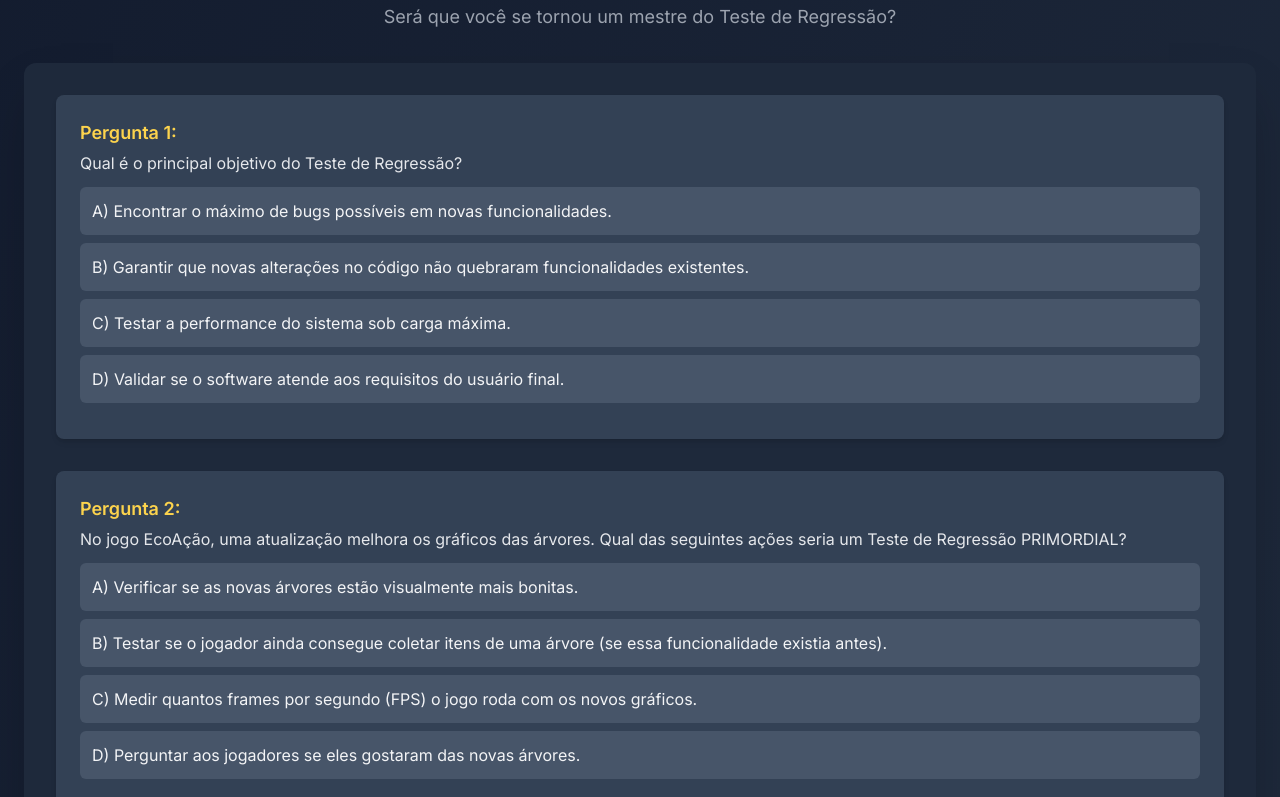
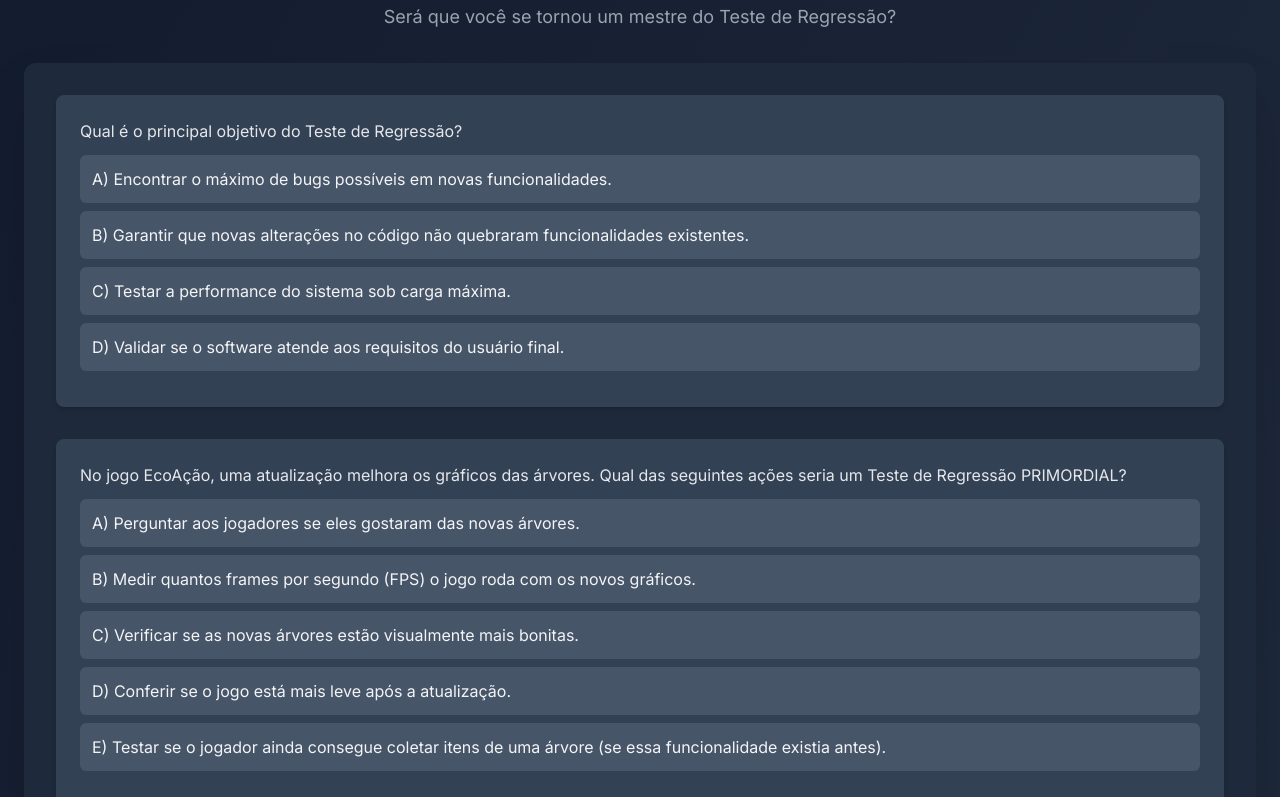
Before and after one commit to ivad-passos/snake_simulation, a plain HTML site: page index.html in a window 1280 px wide. Shown: the part 1523-2320 px from the top of the page. Drawn offline with nearby package versions, Linux system fonts and the light colour scheme.

Commit message:
Add files via upload

```diff
--- a/index.html
+++ b/index.html
@@ -138,7 +138,6 @@
             <p class="text-center text-lg text-gray-400 mb-8 max-w-3xl mx-auto">Será que você se tornou um mestre do Teste de Regressão?</p>
             <div class="bg-slate-800 p-8 rounded-xl shadow-2xl space-y-8">
                 <div class="bg-slate-700 p-6 rounded-lg shadow-md">
-                    <h4 class="text-lg font-semibold text-amber-300 mb-1">Pergunta 1:</h4>
                     <p class="text-gray-200 mb-3">Qual é o principal objetivo do Teste de Regressão?</p>
                     <div class="space-y-2" id="quiz1_options">
                         <button data-correct="false" onclick="checkAnswer(this, 'quiz1')" class="block w-full text-left bg-slate-600 hover:bg-slate-500 p-3 rounded-md transition-colors">A) Encontrar o máximo de bugs possíveis em novas funcionalidades.</button>
@@ -149,13 +148,13 @@
                     <p id="quiz1_feedback" class="mt-3 text-sm"></p>
                 </div>
                 <div class="bg-slate-700 p-6 rounded-lg shadow-md">
-                    <h4 class="text-lg font-semibold text-amber-300 mb-1">Pergunta 2:</h4>
                     <p class="text-gray-200 mb-3">No jogo EcoAção, uma atualização melhora os gráficos das árvores. Qual das seguintes ações seria um Teste de Regressão PRIMORDIAL?</p>
                     <div class="space-y-2" id="quiz2_options">
-                        <button data-correct="false" onclick="checkAnswer(this, 'quiz2')" class="block w-full text-left bg-slate-600 hover:bg-slate-500 p-3 rounded-md transition-colors">A) Verificar se as novas árvores estão visualmente mais bonitas.</button>
-                        <button data-correct="true" onclick="checkAnswer(this, 'quiz2')" class="block w-full text-left bg-slate-600 hover:bg-slate-500 p-3 rounded-md transition-colors">B) Testar se o jogador ainda consegue coletar itens de uma árvore (se essa funcionalidade existia antes).</button>
-                        <button data-correct="false" onclick="checkAnswer(this, 'quiz2')" class="block w-full text-left bg-slate-600 hover:bg-slate-500 p-3 rounded-md transition-colors">C) Medir quantos frames por segundo (FPS) o jogo roda com os novos gráficos.</button>
-                        <button data-correct="false" onclick="checkAnswer(this, 'quiz2')" class="block w-full text-left bg-slate-600 hover:bg-slate-500 p-3 rounded-md transition-colors">D) Perguntar aos jogadores se eles gostaram das novas árvores.</button>
+                        <button data-correct="false" onclick="checkAnswer(this, 'quiz2')" class="block w-full text-left bg-slate-600 hover:bg-slate-500 p-3 rounded-md transition-colors">A) Perguntar aos jogadores se eles gostaram das novas árvores.</button>
+                        <button data-correct="false" onclick="checkAnswer(this, 'quiz2')" class="block w-full text-left bg-slate-600 hover:bg-slate-500 p-3 rounded-md transition-colors">B) Medir quantos frames por segundo (FPS) o jogo roda com os novos gráficos.</button>
+                        <button data-correct="false" onclick="checkAnswer(this, 'quiz2')" class="block w-full text-left bg-slate-600 hover:bg-slate-500 p-3 rounded-md transition-colors">C) Verificar se as novas árvores estão visualmente mais bonitas.</button>
+                        <button data-correct="false" onclick="checkAnswer(this, 'quiz2')" class="block w-full text-left bg-slate-600 hover:bg-slate-500 p-3 rounded-md transition-colors">D) Conferir se o jogo está mais leve após a atualização.</button>
+                        <button data-correct="true" onclick="checkAnswer(this, 'quiz2')" class="block w-full text-left bg-slate-600 hover:bg-slate-500 p-3 rounded-md transition-colors">E) Testar se o jogador ainda consegue coletar itens de uma árvore (se essa funcionalidade existia antes).</button>
                     </div>
                     <p id="quiz2_feedback" class="mt-3 text-sm"></p>
                 </div>
```
